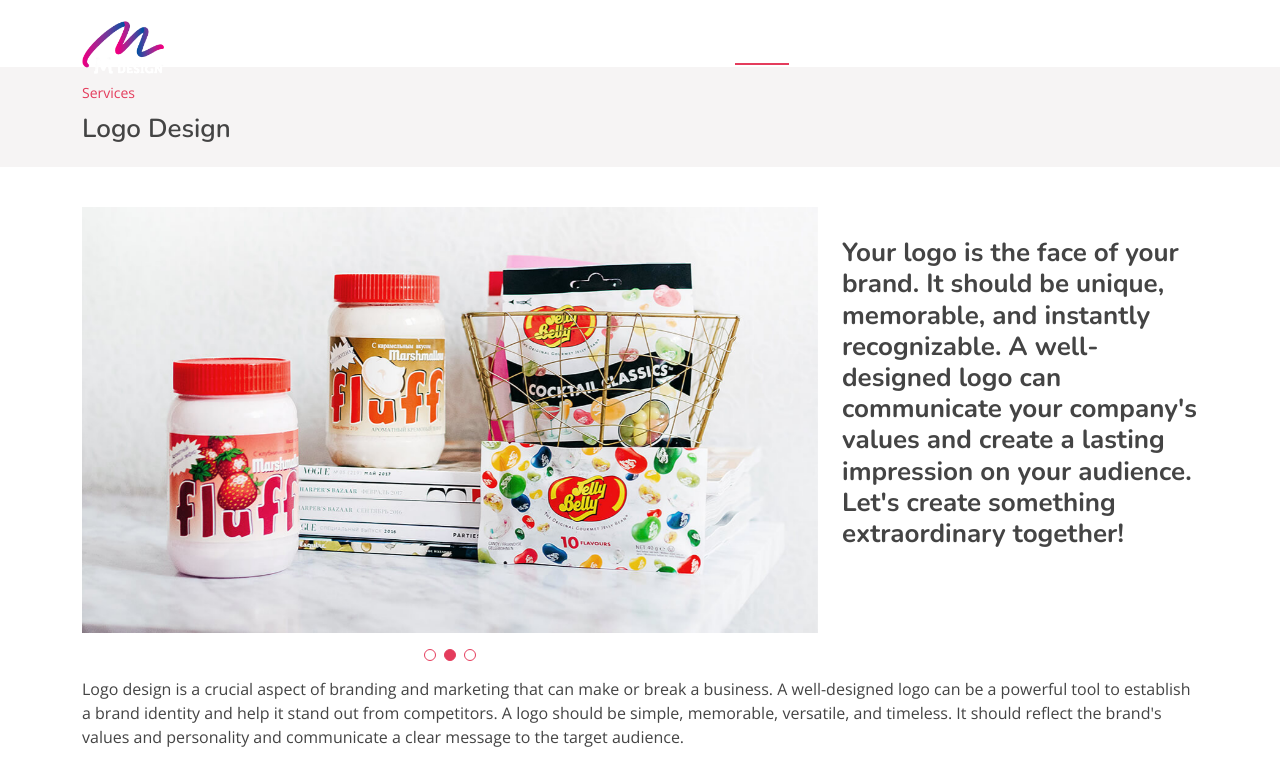
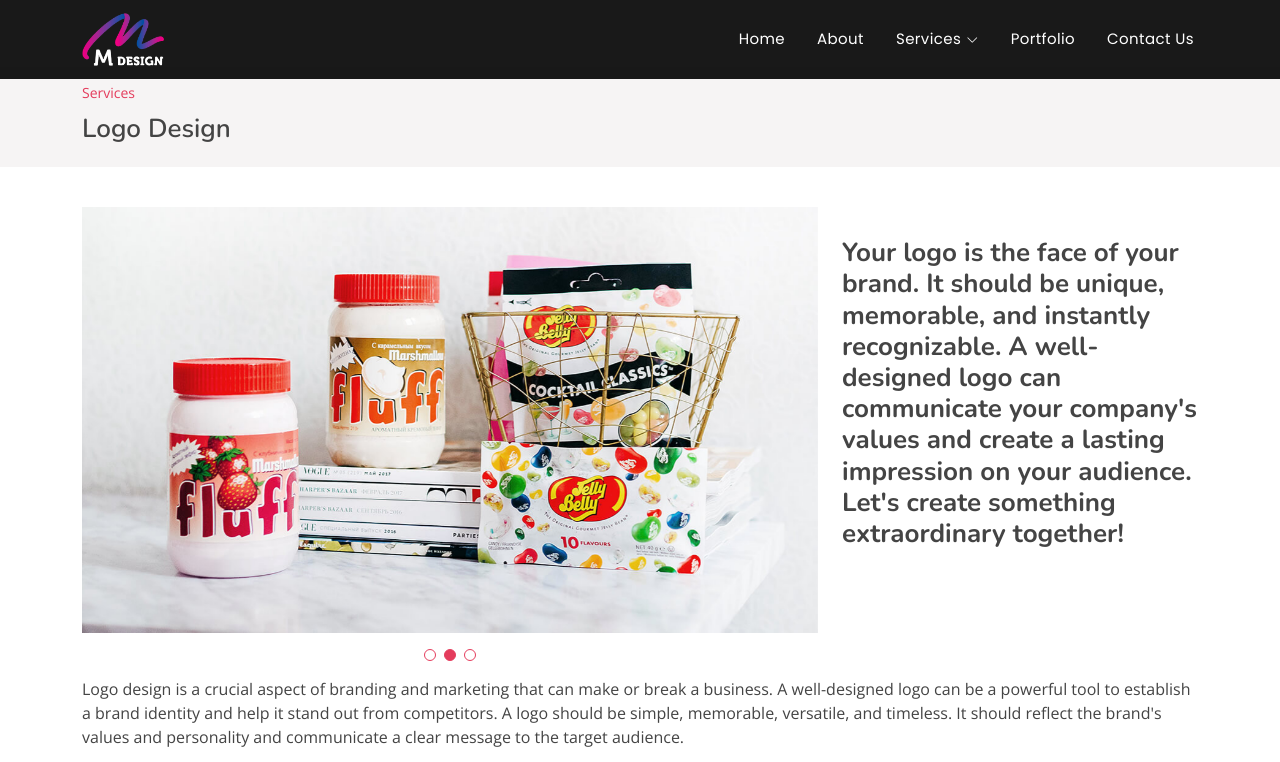
Before and after one commit to mabgcm/mdesign, a plain HTML site: page logo.html in a window 1280 px wide. Shown: the top 762 px of the page. Drawn offline with nearby package versions, Linux system fonts and the light colour scheme.

Commit message:
header fixed

```diff
--- a/logo.html
+++ b/logo.html
@@ -26,16 +26,16 @@
 
 <body>
 
-  <header id="header" class="fixed-top ">
+  <header id="header" class="fixed-top header-inner-pages">
     <div class="container d-flex align-items-center justify-content-between">
 
       <a href="index.html"><img src="./assets/img/MDesignLogo.png" class="logo"></img></a>
 
       <nav id="navbar" class="navbar">
         <ul>
-          <li><a class="nav-link scrollto active" href="index.html#hero">Home</a></li>
-          <li><a class="nav-link scrollto" href="#about">About</a></li>
-          <li class="dropdown"><a href="#"><span>Services</span> <i class="bi bi-chevron-down"></i></a>
+          <li><a class="nav-link scrollto" href="index.html#hero">Home</a></li>
+          <li><a class="nav-link scrollto" href="index.html#about">About</a></li>
+          <li class="dropdown scrollto active"><a href="#"><span>Services</span> <i class="bi bi-chevron-down"></i></a>
             <ul>
 
               <li class="dropdown"><a href="#"><span>Print Design</span> <i class="bi bi-chevron-right"></i></a>
@@ -60,9 +60,8 @@
               <li><a href="branding.html">Branding</a></li>
             </ul>
           </li>
-          <li><a class="nav-link scrollto" href="#portfolio">Portfolio</a></li>
-          <!-- <li><a class="nav-link scrollto" href="blog.html">Blog</a></li> -->
-          <li><a class="nav-link scrollto" href="#contact">Contact Us</a></li>
+          <li><a class="nav-link scrollto" href="index.html#portfolio">Portfolio</a></li>
+          <li><a class="nav-link scrollto" href="index.html#contact">Contact Us</a></li>
         </ul>
         <i class="bi bi-list mobile-nav-toggle"></i>
       </nav><!-- .navbar -->
```
Also changed, not shown: blog-single.html (+1 -1 lines), blog.html (+1 -1 lines), branding.html (+4 -5 lines), card.html (+4 -5 lines), catalogue.html (+4 -5 lines), flyer.html (+4 -5 lines), graphic.html (+4 -5 lines), illustrator.html (+4 -5 lines), index.html (+4 -5 lines), infovideo.html (+4 -5 lines), marktvideo.html (+4 -5 lines), perla-details.html (+2 -2 lines), portfolio-details.html (+1 -1 lines), poster.html (+4 -5 lines), 2 more files.
